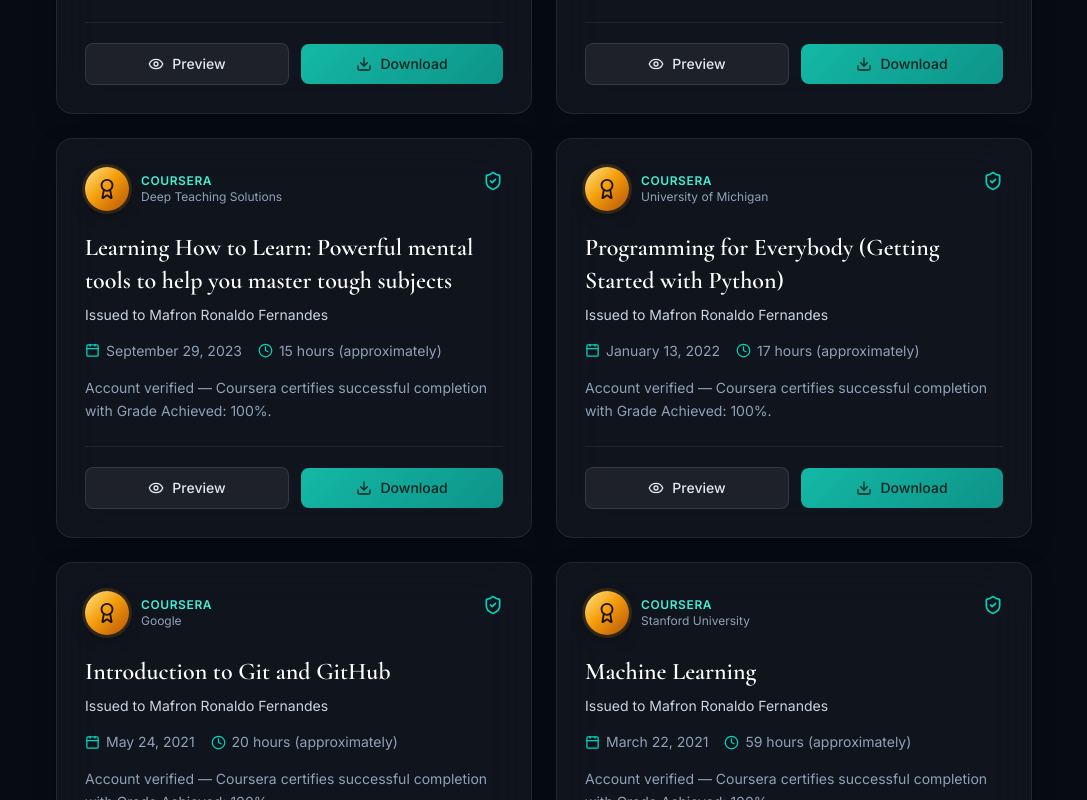
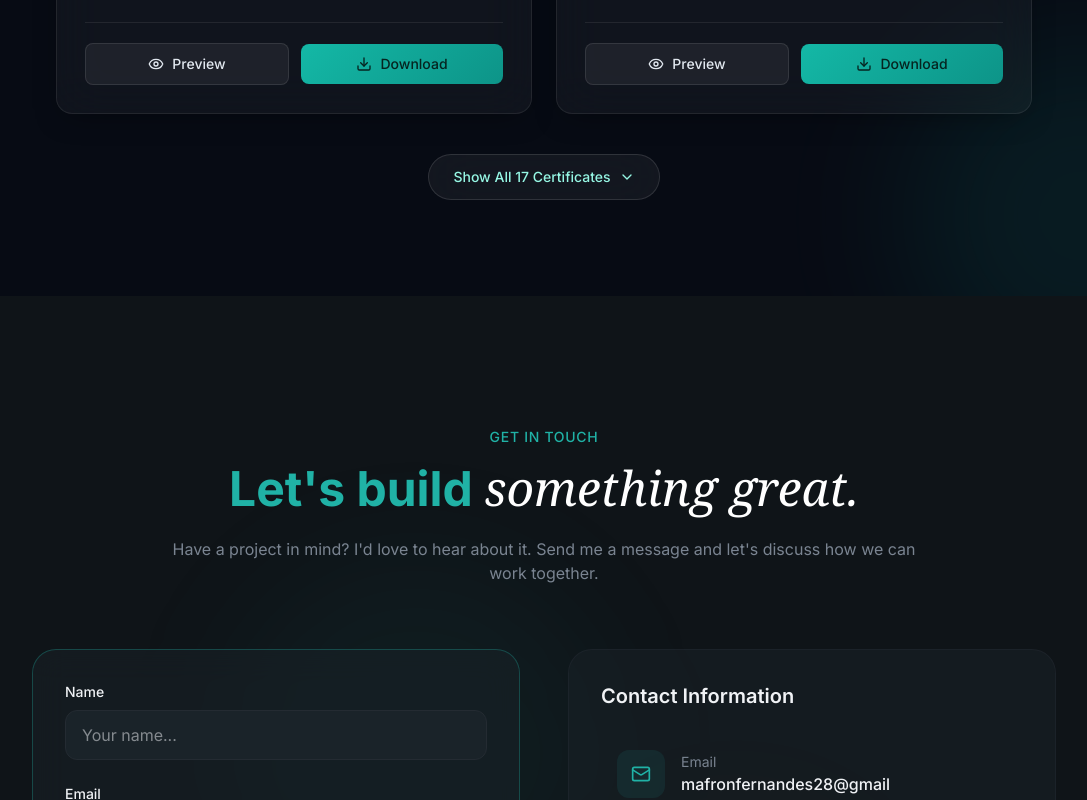
Before and after one commit to ronaldo-28/dev-portfolio, a React (Vite) app: page / in a window 1280 px wide. Shown: the part 10040-10840 px from the top of the page, without its empty margins (96-1183 px from the left). Built offline with nearby package versions, Linux system fonts and the light colour scheme; no server answers.

Commit message:
Added expand certificates button.

```diff
--- a/src/sections/Certificates.jsx
+++ b/src/sections/Certificates.jsx
@@ -17,57 +17,6 @@
 // Fields marked `placeholder: true` render with an amber/italic treatment
 // so they're easy to spot until you fill in the real details.
 // ---------------------------------------------------------------------------
-// const CERTIFICATES = [
-//   {
-//     id: 'ibm-data-science',
-//     issuer: 'Coursera',
-//     issuerSub: 'IBM Skills Network',
-//     title: 'IBM Data Science Specialization',
-//     recipient: 'Mafron Ronaldo Fernandes',
-//     dateLabel: 'February 22, 2024',
-//     duration: 'Approx. 4 months · 10 hrs / week',
-//     blurb:
-//       'Account verified — Coursera certifies successful completion of the IBM Data Science Specialization.',
-//     link: 'https://www.coursera.org/specializations/ibm-data-science',
-//     courses: [
-//       'What is Data Science?',
-//       'Tools for Data Science',
-//       'Data Science Methodology',
-//       'Python for Data Science, AI & Development',
-//       'Python Project for Data Science',
-//       'Databases and SQL for Data Science with Python',
-//       'Data Analysis with Python',
-//       'Data Visualization with Python',
-//       'Machine Learning with Python',
-//       'Applied Data Science Capstone',
-//     ],
-//   },
-//   {
-//     id: ' Meta Front-End Developer Specialization',
-//     issuer: 'Coursera',
-//     issuerSub: 'IBM Skills Network',
-//     title: 'IBM Data Science Specialization',
-//     recipient: 'Mafron Ronaldo Fernandes',
-//     dateLabel: 'February 22, 2024',
-//     duration: 'Approx. 4 months · 10 hrs / week',
-//     blurb:
-//       'Account verified — Coursera certifies successful completion of the IBM Data Science Specialization.',
-//     link: 'https://www.coursera.org/specializations/ibm-data-science',
-//     courses: [
-//       'What is Data Science?',
-//       'Tools for Data Science',
-//       'Data Science Methodology',
-//       'Python for Data Science, AI & Development',
-//       'Python Project for Data Science',
-//       'Databases and SQL for Data Science with Python',
-//       'Data Analysis with Python',
-//       'Data Visualization with Python',
-//       'Machine Learning with Python',
-//       'Applied Data Science Capstone',
-//     ],
-//   },
-//
-// ];
 
 const CERTIFICATES = [
   {
@@ -746,9 +695,15 @@
   );
 }
 
+const VISIBLE_COUNT = 8;
+
 export function Certificates() {
   const [previewCert, setPreviewCert] = useState(null);
+  const [showAll, setShowAll] = useState(false);
+
   const totalCourses = CERTIFICATES.reduce((sum, c) => sum + (c.courses.length || 1), 0);
+  const visibleCertificates = showAll ? CERTIFICATES : CERTIFICATES.slice(0, VISIBLE_COUNT);
+  const hasMore = CERTIFICATES.length > VISIBLE_COUNT;
 
   return (
     <section
@@ -800,10 +755,26 @@
         </div>
 
         <div className="mt-12 grid sm:grid-cols-2 gap-6">
-          {CERTIFICATES.map((cert) => (
+          {visibleCertificates.map((cert) => (
             <CertificateCard key={cert.id} cert={cert} onPreview={setPreviewCert} />
           ))}
         </div>
+
+        {hasMore && (
+          <div className="mt-10 flex justify-center">
+            <button
+              onClick={() => setShowAll((prev) => !prev)}
+              className="inline-flex items-center gap-2 rounded-full px-6 py-3 text-sm font-medium text-teal-200 backdrop-blur-xl transition-all hover:text-white hover:border-teal-400/40 focus-visible:outline-none focus-visible:ring-2 focus-visible:ring-teal-400"
+              style={{ background: 'rgba(255,255,255,0.05)', border: '1px solid rgba(255,255,255,0.12)' }}
+            >
+              {showAll ? 'Show Less' : `Show All ${CERTIFICATES.length} Certificates`}
+              <ChevronDown
+                size={16}
+                className={`transition-transform duration-300 ${showAll ? 'rotate-180' : ''}`}
+              />
+            </button>
+          </div>
+        )}
       </div>
 
       {previewCert && <PreviewModal cert={previewCert} onClose={() => setPreviewCert(null)} />}
```
